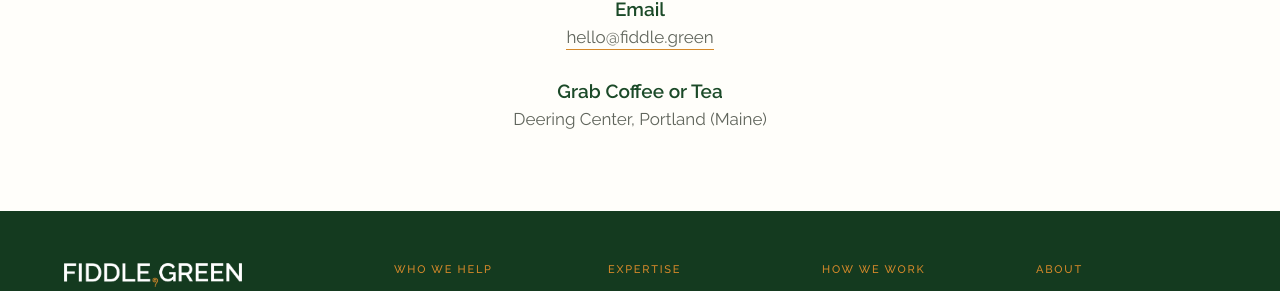
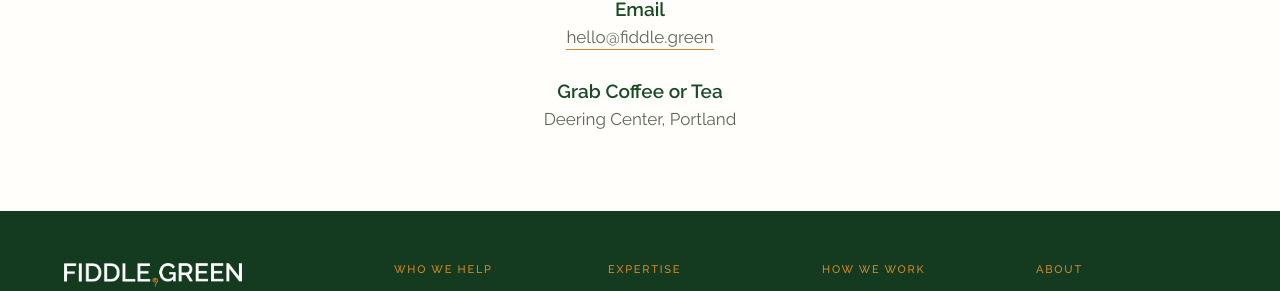
Before and after one commit to TREE-BUB/fiddle-green, a Jekyll site: the page built from contact.html, in a window 1280 px wide. Shown: the part 613-904 px from the top of the page. Built offline with Jekyll 4.4.1, drawn with Linux system fonts in a browser that asks for light colours.

Commit message:
Drop the state from the contact location
Co-Authored-By: Claude Opus 5 <noreply@anthropic.com>
Claude-Session: https://claude.ai/code/session_01SgQi5ee1qBqBsYJL8x1hCv

```diff
--- a/contact.html
+++ b/contact.html
@@ -24,7 +24,7 @@ description: Call or write FIDDLE,GREEN — hello@fiddle.green or 207-819-1358.
       <dt>Email</dt>
       <dd><a href="mailto:hello@fiddle.green">hello@fiddle.green</a></dd>
       <dt>Grab Coffee or Tea</dt>
-      <dd>Deering Center, Portland (Maine)</dd>
+      <dd>Deering Center, Portland</dd>
     </dl>
   </div>
 </section>
```
